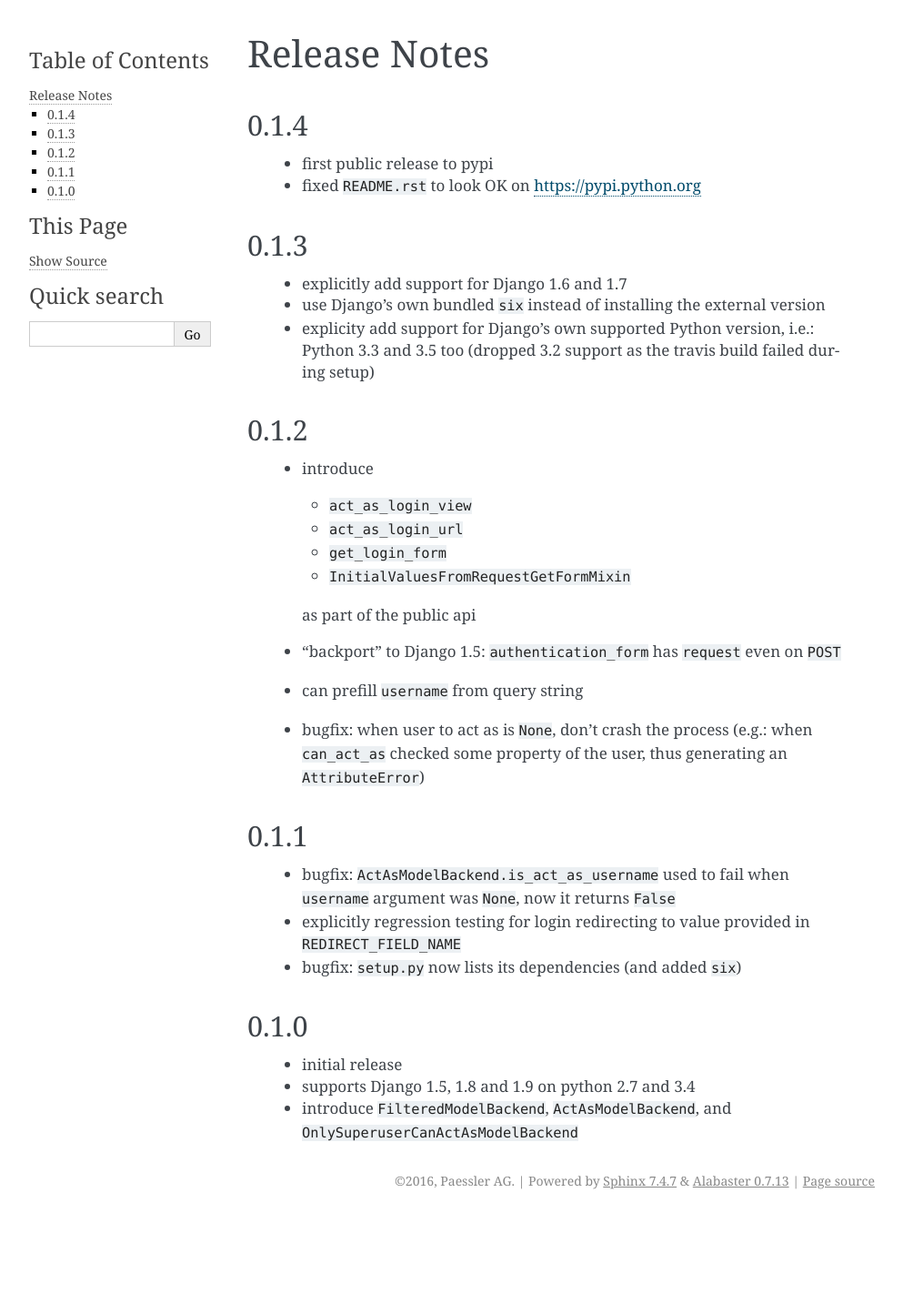
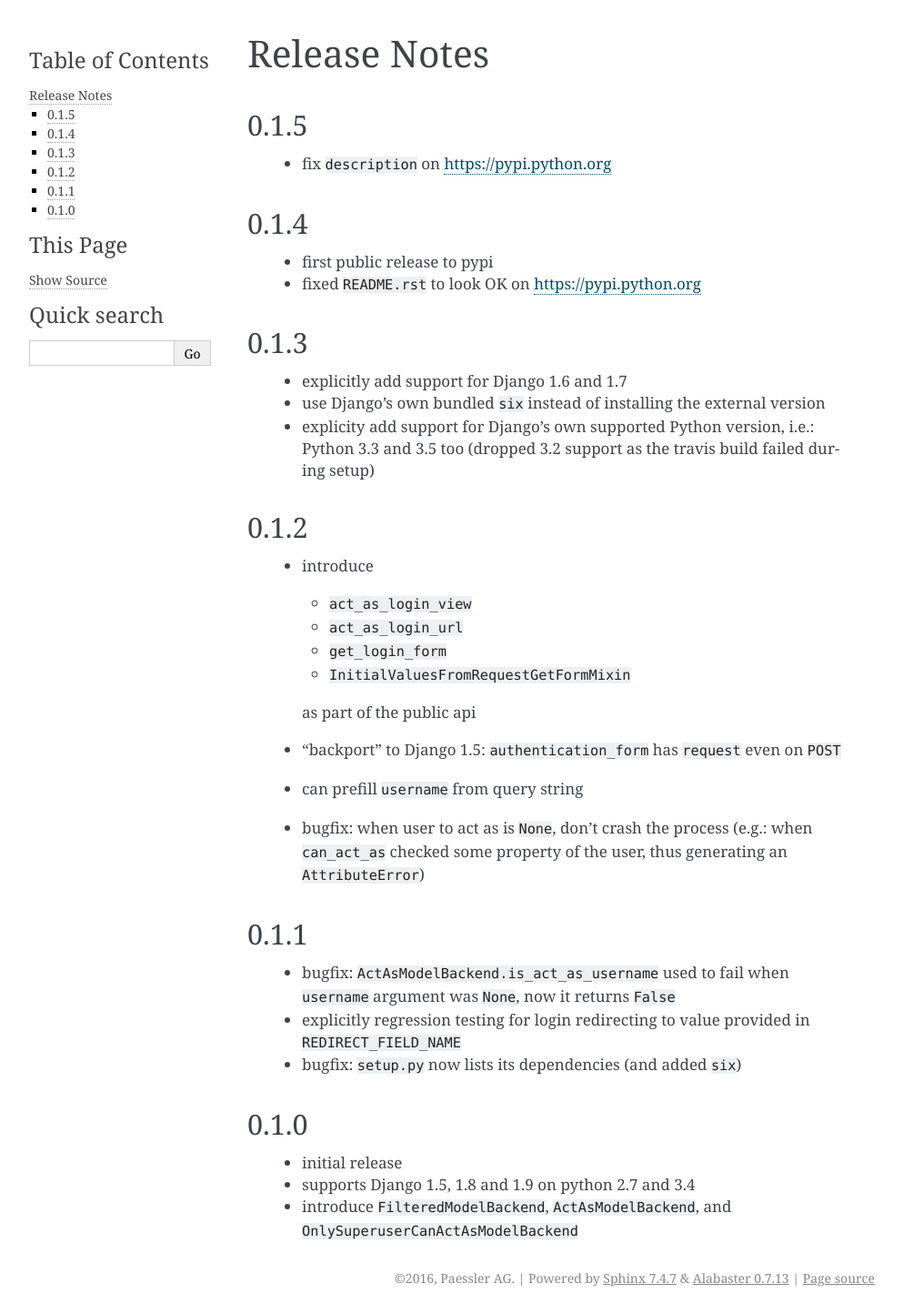
Before and after one commit to zsoldosp/django-act-as-auth, a Sphinx documentation site: the page built from docs/release-notes.rst, in a window 1280 px wide. Shown: the whole page at 91% size, without its empty margins (148-1141 px from the left). Built offline with Sphinx 7.4.7, drawn with Linux system fonts in a browser that asks for light colours; before the commit the page ends 1337 px from its top, so only the background shows below that.

Commit message:
version nump

```diff
--- a/djactasauth/__init__.py
+++ b/djactasauth/__init__.py
@@ -1 +1 @@
-__version__ = '0.1.4'
+__version__ = '0.1.5'
--- a/docs/release-notes.rst
+++ b/docs/release-notes.rst
@@ -1,5 +1,10 @@
 Release Notes
 =============
+
+0.1.5
+-----
+
+  * fix ``description`` on https://pypi.python.org
 
 0.1.4
 -----
```
